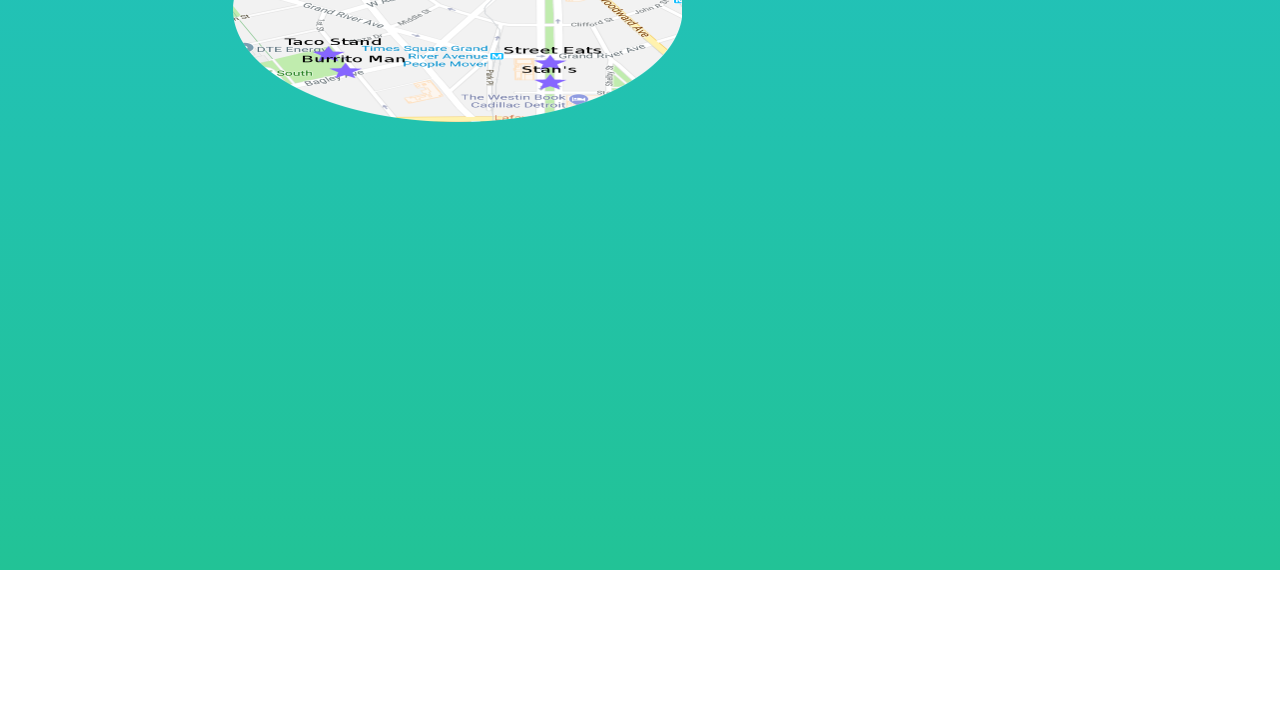
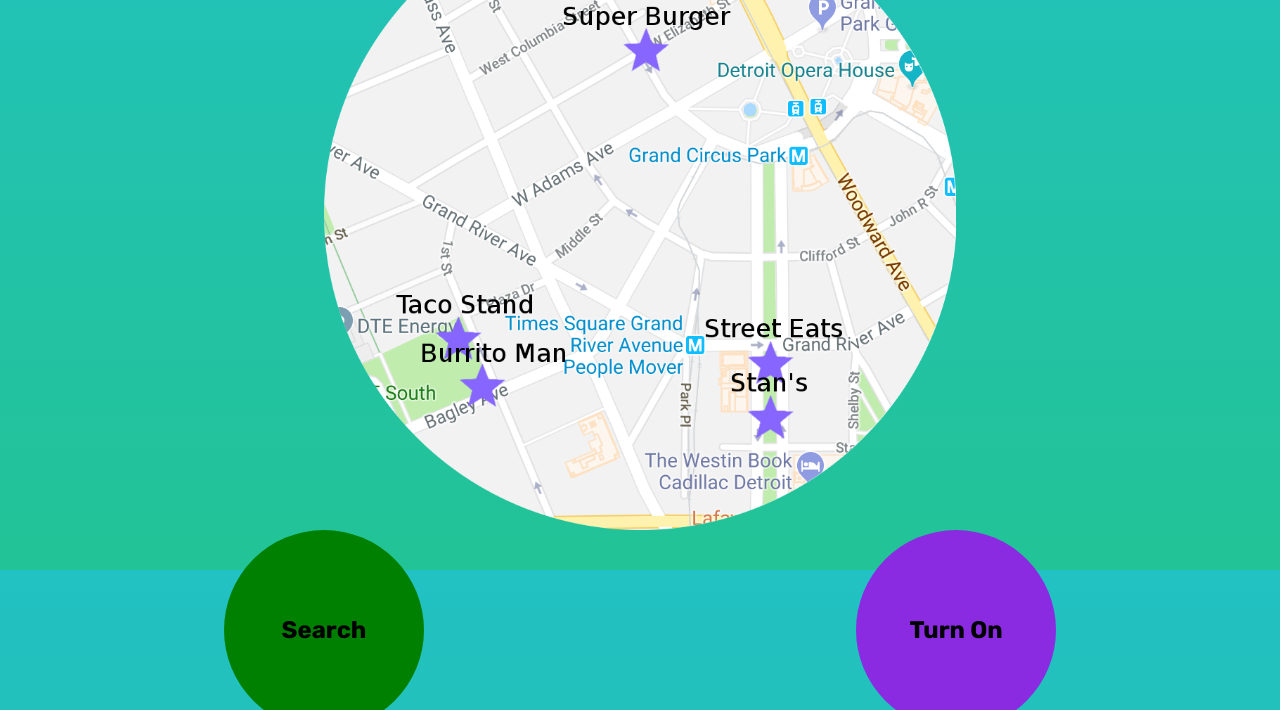
Before and after one commit to AnthonyMarc23/wireframe, a plain HTML site: page index.html in a window 1280 px wide. Shown: the part 246-956 px from the top of the page. Before the commit the page ends 816 px from the top, so only its background shows below. Drawn offline with Linux system fonts and the light colour scheme.

Commit message:
finished implementing desktop

```diff
--- a/index.html
+++ b/index.html
@@ -16,8 +16,11 @@
 
   <div class="logo">
     <h1 class="font-face-pacifico">FMFT!</h1>
+    <p class="font-face-rubik">(Find My Food Truck!)</p>
+  </div>
+
+  <div class="logo-hidden">
     <h3 class="font-face-pacifico">Find My Food Truck!</h3>
-    <p class="font-face-rubik">(Find My Food Truck!)</p>
   </div>
 
   <nav class="top-left">
--- a/style.css
+++ b/style.css
@@ -74,6 +74,10 @@ h3 {
   text-align: center;
 }
 
+.logo-hidden {
+  display: none;
+}
+
 .shift {
   position: relative;
   top: -20px;
@@ -136,8 +140,9 @@ h3 {
   }
 
   main {
-    display: flex;
-    flex-wrap: nowrap;
+    width: 100%;
+    display: block;
+    /* flex-wrap: wrap; */
   }
 
   h1 {
@@ -151,4 +156,27 @@ h3 {
   p {
     display: none;
   }
+
+  .row {
+    display: flex;
+  }
+
+  .live-map {
+    flex-grow: 1;
+  }
+
+  .search {
+    width: 200px;
+    height: 200px;
+  }
+
+  .hereiam {
+    width: 200px;
+    height: 200px;
+  }
+
+  .logo-hidden {
+    display: flex;
+    justify-content: center;
+  }
 }
```
